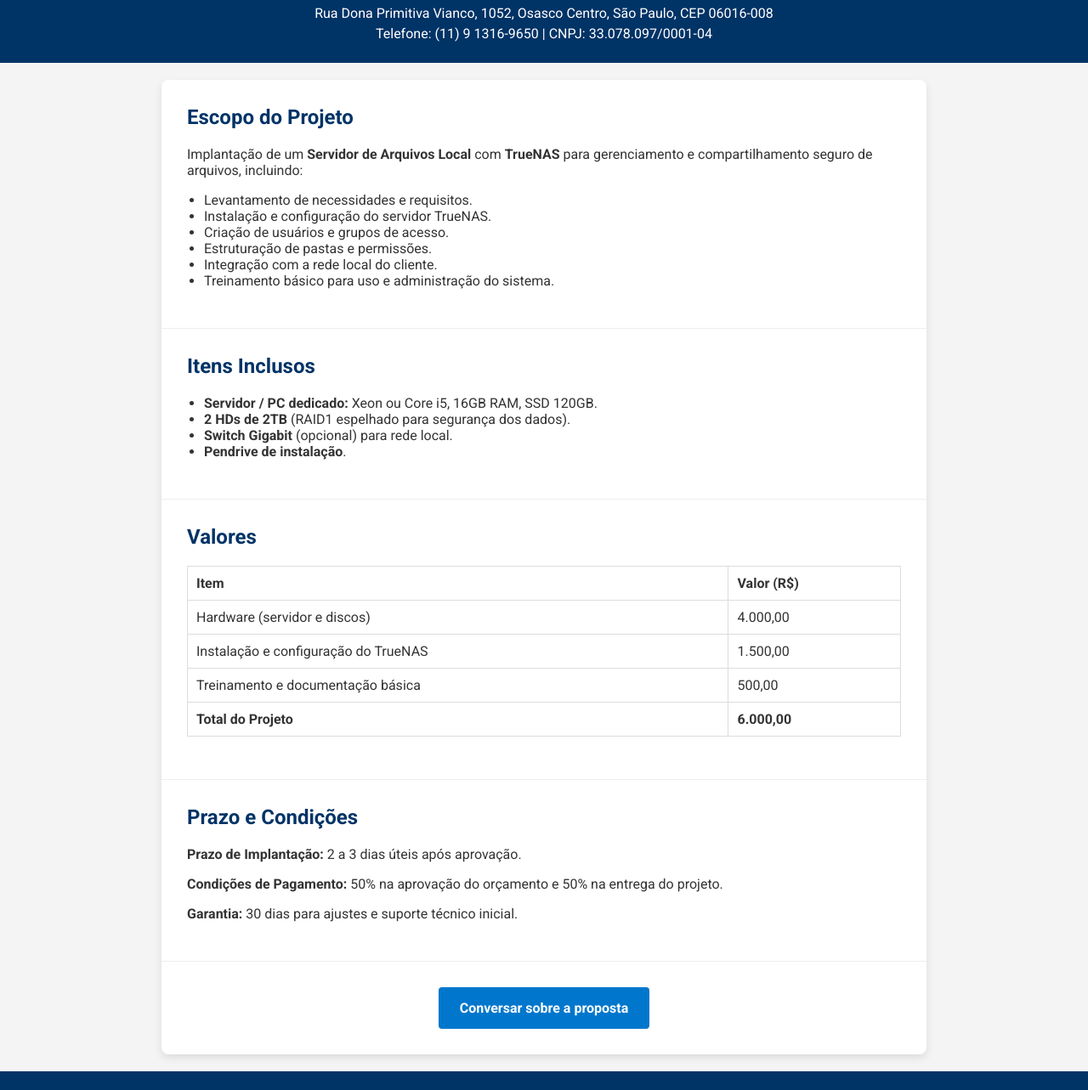
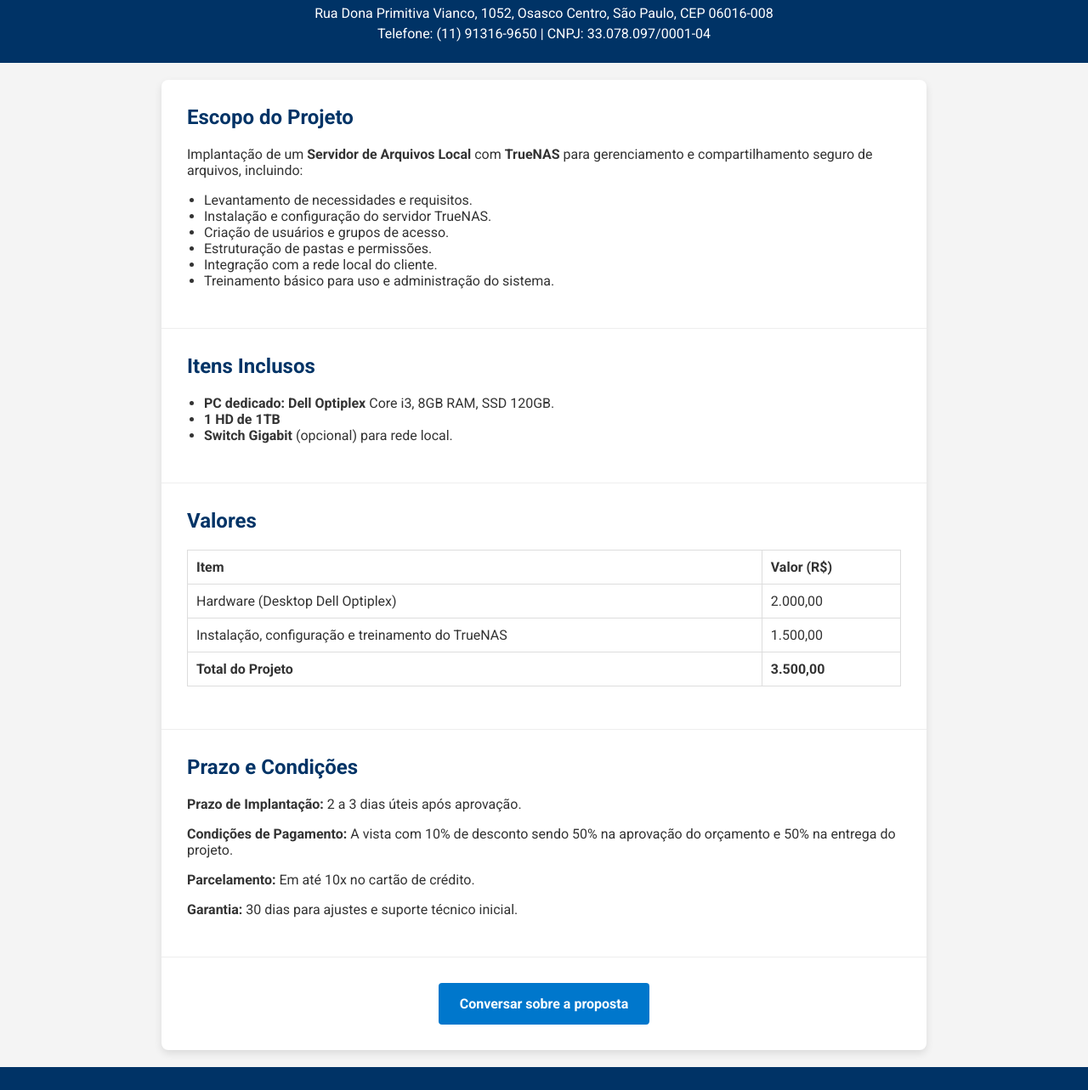
Before and after one commit to pontoexemw/mwconsultoria, a plain HTML site: page index.html in a window 1280 px wide. Shown: the part 211-1494 px from the top of the page at 85% size. Drawn offline with Linux system fonts and the light colour scheme.

Commit message:
Update index.html

```diff
--- a/index.html
+++ b/index.html
@@ -102,10 +102,10 @@
 
 <header>
   <img src="logo-mw-azul.svg" alt="Logo MW Consultoria" />
-  <h1>Orçamento para Implantação de Servidor</h1>
+  <h1>Orçamento para Implantação de Servidor de Arquivos</h1>
   <p>MW Consultoria</p>
   <p>Rua Dona Primitiva Vianco, 1052, Osasco Centro, São Paulo, CEP 06016-008</p>
-  <p>Telefone: (11) 9 1316-9650 | CNPJ: 33.078.097/0001-04</p>
+  <p>Telefone: (11) 91316-9650 | CNPJ: 33.078.097/0001-04</p>
 </header>
 
 <div class="container">
@@ -125,10 +125,9 @@
   <section class="fade-in">
     <h2>Itens Inclusos</h2>
     <ul>
-      <li><strong>Servidor / PC dedicado:</strong> Xeon ou Core i5, 16GB RAM, SSD 120GB.</li>
-      <li><strong>2 HDs de 2TB</strong> (RAID1 espelhado para segurança dos dados).</li>
+      <li><strong>PC dedicado: Dell Optiplex</strong> Core i3, 8GB RAM, SSD 120GB.</li>
+      <li><strong>1 HD de 1TB</strong></li>
       <li><strong>Switch Gigabit</strong> (opcional) para rede local.</li>
-      <li><strong>Pendrive de instalação</strong>.</li>
     </ul>
   </section>
 
@@ -140,20 +139,16 @@
         <th>Valor (R$)</th>
       </tr>
       <tr>
-        <td>Hardware (servidor e discos)</td>
-        <td>4.000,00</td>
+        <td>Hardware (Desktop Dell Optiplex)</td>
+        <td>2.000,00</td>
       </tr>
       <tr>
-        <td>Instalação e configuração do TrueNAS</td>
+        <td>Instalação, configuração e treinamento do TrueNAS</td>
         <td>1.500,00</td>
       </tr>
       <tr>
-        <td>Treinamento e documentação básica</td>
-        <td>500,00</td>
-      </tr>
-      <tr>
         <th>Total do Projeto</th>
-        <th>6.000,00</th>
+        <th>3.500,00</th>
       </tr>
     </table>
   </section>
@@ -161,7 +156,8 @@
   <section class="fade-in">
     <h2>Prazo e Condições</h2>
     <p><strong>Prazo de Implantação:</strong> 2 a 3 dias úteis após aprovação.</p>
-    <p><strong>Condições de Pagamento:</strong> 50% na aprovação do orçamento e 50% na entrega do projeto.</p>
+    <p><strong>Condições de Pagamento:</strong> A vista com 10% de desconto sendo 50% na aprovação do orçamento e 50% na entrega do projeto.</p>
+    <p><strong>Parcelamento:</strong> Em até 10x no cartão de crédito.</p>
     <p><strong>Garantia:</strong> 30 dias para ajustes e suporte técnico inicial.</p>
   </section>
 
@@ -187,6 +183,5 @@
     elements.forEach(el => observer.observe(el));
   });
 </script>
-
 </body>
 </html>
```
